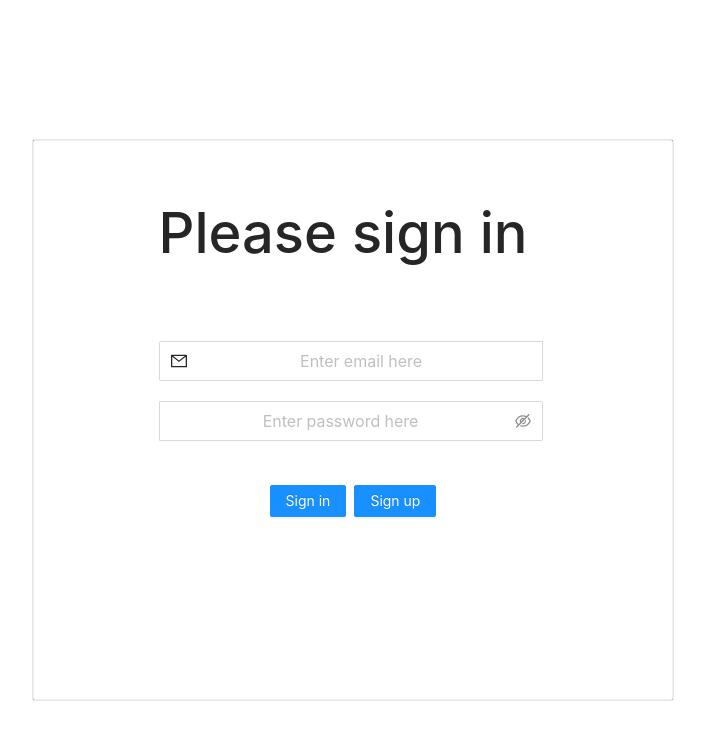
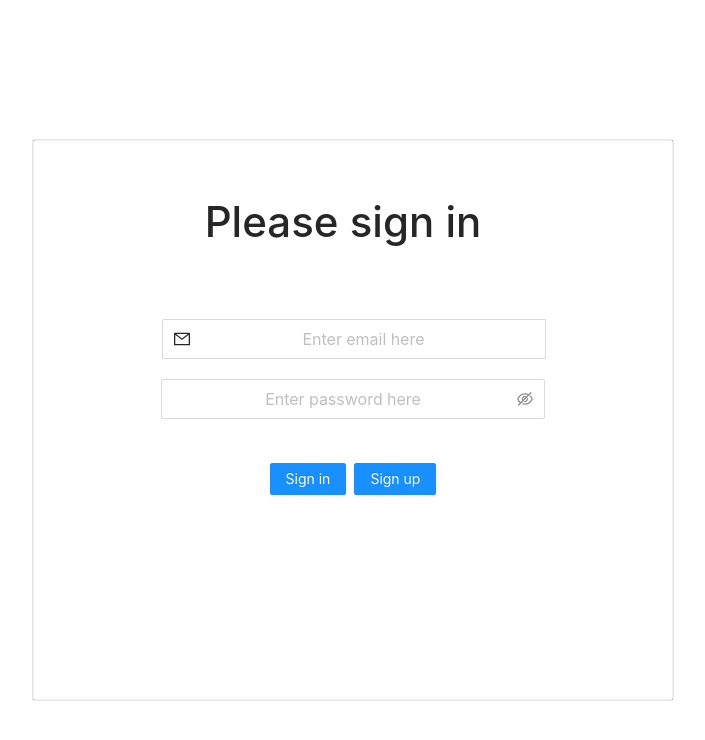
Before and after one commit to Joshuaoneheart/NTU_Workflow, a React (Create React App) app in the folder frontend/: page / in a window 1280 px wide. Shown: the top 740 px of the page, without its empty margins (287-992 px from the left). Built offline with nearby package versions, Linux system fonts and the light colour scheme; what apollo-link-ws would draw is missing.

Commit message:
sign in/up page css

```diff
--- a/frontend/src/App.css
+++ b/frontend/src/App.css
@@ -29,7 +29,7 @@
 .SignIn-title h1 {
   margin: 0;
   margin-right: 20px;
-  font-size: 4em;
+  font-size: 3em;
 }
 
 
--- a/frontend/src/Containers/SignIn/signUp.js
+++ b/frontend/src/Containers/SignIn/signUp.js
@@ -73,9 +73,9 @@ const Container = styled(Card)`
   flex-direction: column;
   align-items: center;
   text-align: center;
-  padding: 3vh;
-  height: 75vh;
-  top: 15vh;
+  padding: 1vh;
+  height: 85vh;
+  top: 10vh;
   left: 25vw;
   box-shadow: 0px 0px 1px black;
 `;
```
